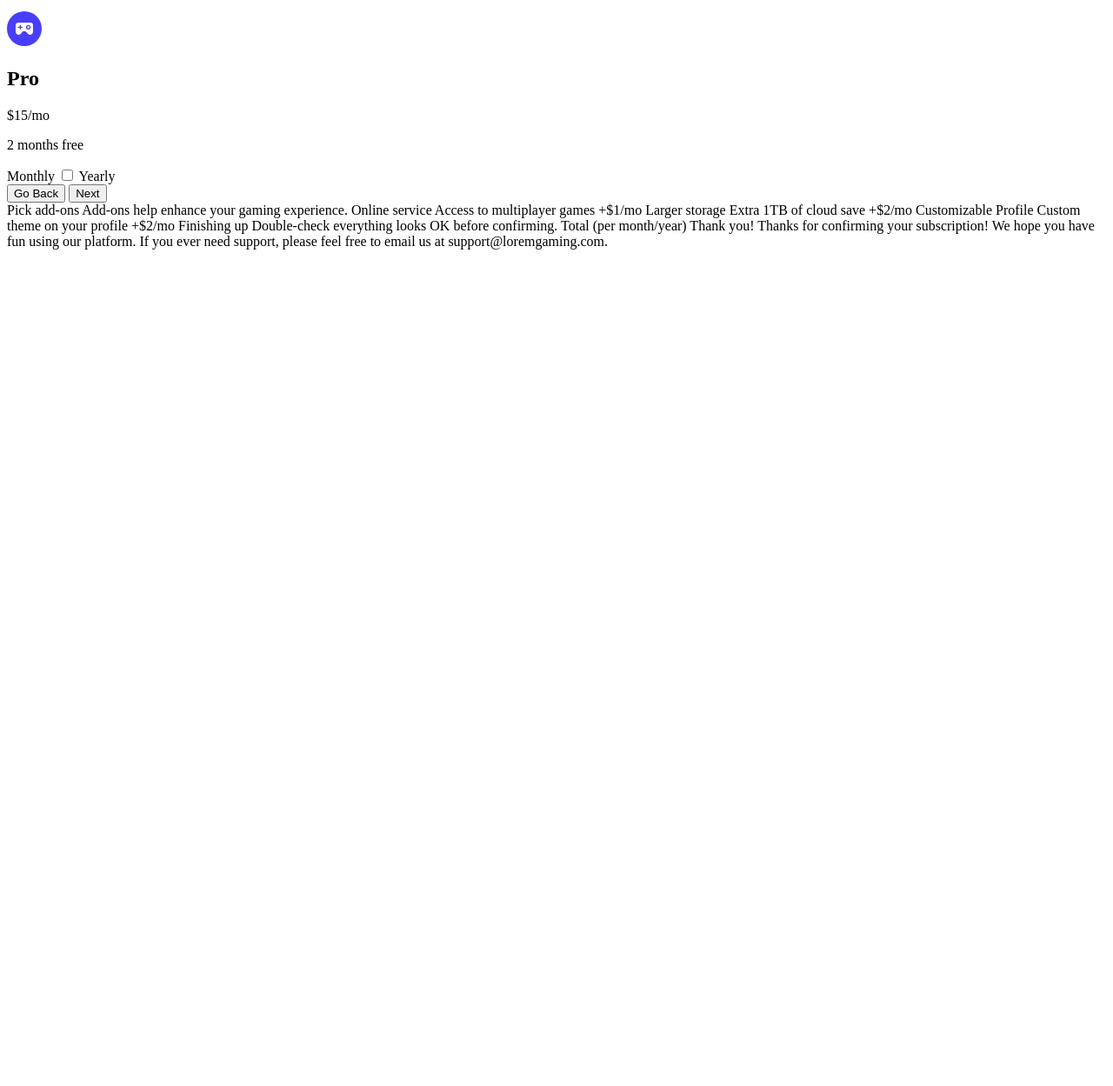
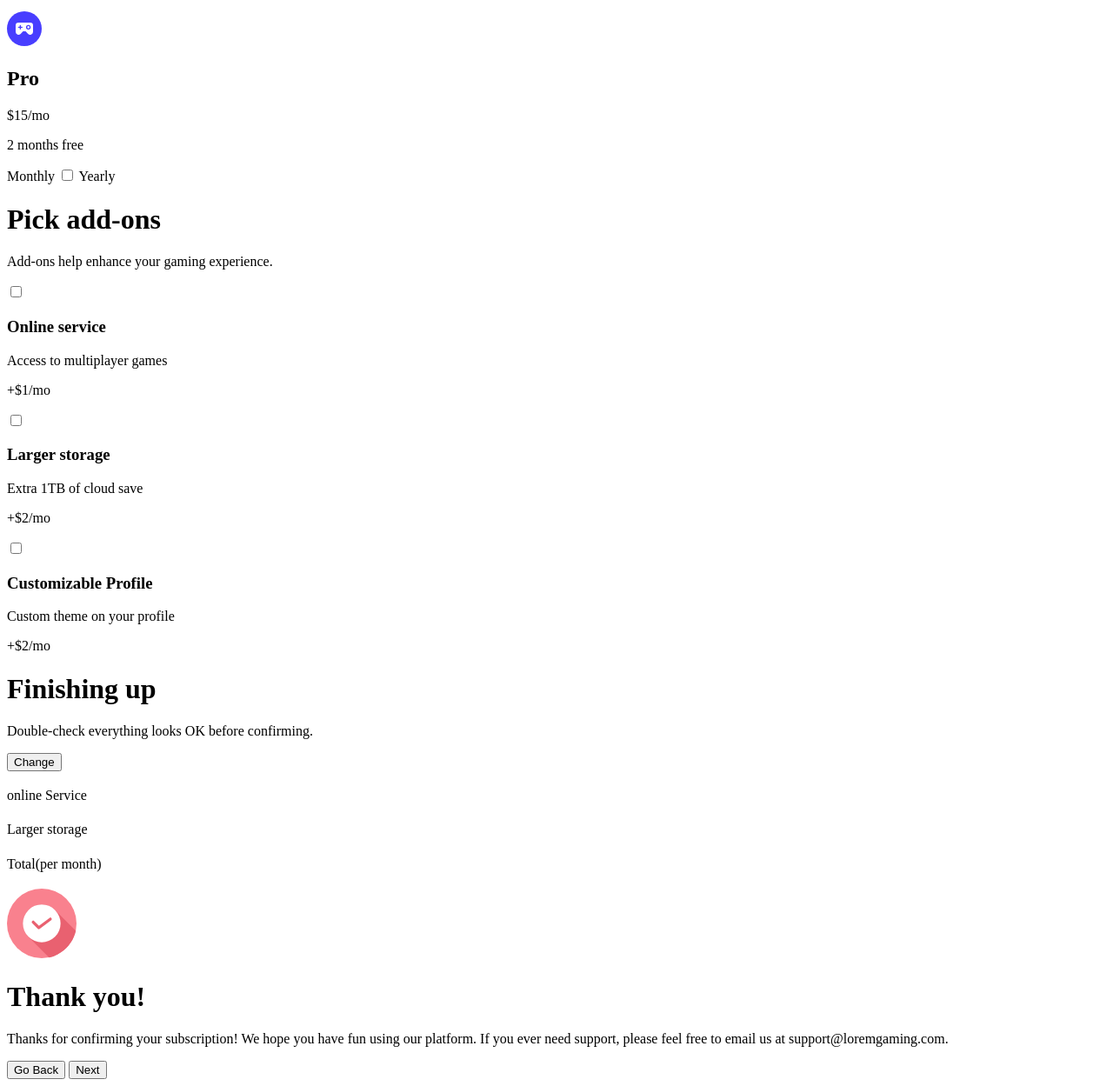
Before and after one commit to mccartheney/Multi-step-form, a plain HTML site: page index.html in a window 1280 px wide. Shown: the part 1078-2327 px from the top of the page at 87% size. Before the commit the page ends 1373 px from the top, so only its background shows below. Drawn offline with Linux system fonts and the light colour scheme.

Commit message:
html finalized

```diff
--- a/index.html
+++ b/index.html
@@ -223,9 +223,176 @@
 
         <!-- Step 2 end -->
 
+        <!-- Step 3 start -->
+
+        <form action="" class="main_forms_form">
+
+          <div class="main_forms_form_title">
+            <h1 class="main_forms_form_title-h1">
+              Pick add-ons
+            </h1>
+
+            <p class="main_forms_form_title-p">
+              Add-ons help enhance your gaming experience.
+            </p>
+          </div>
+
+          <div class="main_forms_form_addons">
+
+            <div class="main_forms_form_addons_addon">
+              <div class="main_forms_form_addons_addon_left">
+                <div class="main_forms_form_addons_addon_left_checkBox">
+                  <input type="checkbox" class="main_forms_form_addons_addon_left_checkBox-checkbox">
+                </div>
+
+                <div class="main_forms_form_addons_addon_left_content">
+                  <h3 class="main_forms_form_addons_addon_left_content-h3">
+                    Online service
+                  </h3>
+
+                  <p class="main_forms_form_addons_addon_left_content-p">
+                    Access to multiplayer games
+                  </p>
+                </div>
+              </div>
+
+              <div class="main_forms_form_addons_addon_right">
+                <p class="main_forms_form_addons_addon_right_price-p">
+                  +$1/mo
+                </p>
+              </div>
+            </div>
 
 
+            <div class="main_forms_form_addons_addon">
+              <div class="main_forms_form_addons_addon_left">
+                <div class="main_forms_form_addons_addon_left_checkBox">
+                  <input type="checkbox" class="main_forms_form_addons_addon_left_checkBox-checkbox">
+                </div>
 
+                <div class="main_forms_form_addons_addon_left_content">
+                  <h3 class="main_forms_form_addons_addon_left_content-h3">
+                    Larger storage
+                  </h3>
+
+                  <p class="main_forms_form_addons_addon_left_content-p">
+                    Extra 1TB of cloud save
+                  </p>
+                </div>
+              </div>
+
+              <div class="main_forms_form_addons_addon_right">
+                <p class="main_forms_form_addons_addon_right_price-p">
+                  +$2/mo
+                </p>
+              </div>
+            </div>
+
+            <div class="main_forms_form_addons_addon">
+              <div class="main_forms_form_addons_addon_left">
+                <div class="main_forms_form_addons_addon_left_checkBox">
+                  <input type="checkbox" class="main_forms_form_addons_addon_left_checkBox-checkbox">
+                </div>
+
+                <div class="main_forms_form_addons_addon_left_content">
+                  <h3 class="main_forms_form_addons_addon_left_content-h3">
+                    Customizable Profile
+                  </h3>
+
+                  <p class="main_forms_form_addons_addon_left_content-p">
+                    Custom theme on your profile
+                  </p>
+                </div>
+              </div>
+
+              <div class="main_forms_form_addons_addon_right">
+                <p class="main_forms_form_addons_addon_right_price-p">
+                  +$2/mo
+                </p>
+              </div>
+            </div>
+
+          </div>
+        </form>
+        <!-- Step 3 end -->
+
+        <!-- Step 4 start -->
+
+        <form action="" class="main_forms_form">
+
+          <div class="main_forms_form_title">
+            <h1 class="main_forms_form_title-h1">
+              Finishing up
+            </h1>
+
+            <p class="main_forms_form_title-p">
+              Double-check everything looks OK before confirming.
+            </p>
+          </div>
+
+          <!-- Dynamically add subscription and add-on selections here -->
+
+          <div class="main_forms_form_summary">
+            <div class="main_forms_form_summary_review">
+              <div class="main_forms_form_summary_review_plan">
+                <div class="main_forms_form_summary_review_plan_info">
+                  <p id="finalPlan">
+
+                  </p>
+                  <button id="changeButton">Change</button>
+                </div>
+
+                <h3 class="planPrice">
+
+                </h3>
+              </div>
+
+              <div class="main_forms_form_summary_review_onlineSevice">
+                <p>
+                  online Service
+                </p>
+
+                <h4 id="priceOnline"></h4>
+              </div>
+
+              <div class="main_forms_form_summary_review_storage">
+                <p>
+                  Larger storage
+                </p>
+              </div>
+
+              <h4 id="storagePrice">
+
+              </h4>
+            </div>
+
+            <div class="main_forms_form_summary_total">
+              <p>
+                Total(per month)
+              </p>
+
+              <h2 id="totalPrice"></h2>
+            </div>
+          </div>
+        </form>
+
+        <!-- Step 4 end -->
+
+        <!-- Step 5 start -->
+
+        <div class="main_forms_form final">
+          <img src="./assets/images/icon-thank-you.svg" alt="thx">
+          <h1>
+            Thank you!
+          </h1>
+          <p>
+            Thanks for confirming your subscription! We hope you have fun
+            using our platform. If you ever need support, please feel free
+            to email us at support@loremgaming.com.
+          </p>
+        </div>
+
+        <!-- Step 5 end -->
         <div class="main_forms_buttons">
           <button class="main_forms_buttons-button__goBack">Go Back</button>
           <button class="main_forms_buttons-button__next" >Next</button>
@@ -234,44 +401,5 @@
 
   </main>
 
-  <!-- Step 3 start -->
-
-  Pick add-ons
-  Add-ons help enhance your gaming experience.
-
-  Online service
-  Access to multiplayer games
-  +$1/mo
-
-  Larger storage
-  Extra 1TB of cloud save
-  +$2/mo
-
-  Customizable Profile
-  Custom theme on your profile
-  +$2/mo
-
-  <!-- Step 3 end -->
-
-  <!-- Step 4 start -->
-
-  Finishing up
-  Double-check everything looks OK before confirming.
-
-  <!-- Dynamically add subscription and add-on selections here -->
-
-  Total (per month/year)
-
-  <!-- Step 4 end -->
-
-  <!-- Step 5 start -->
-
-  Thank you!
-
-  Thanks for confirming your subscription! We hope you have fun
-  using our platform. If you ever need support, please feel free
-  to email us at support@loremgaming.com.
-
-  <!-- Step 5 end -->
 </body>
 </html>
```
